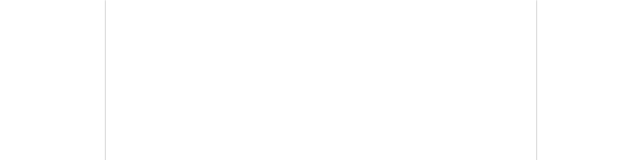
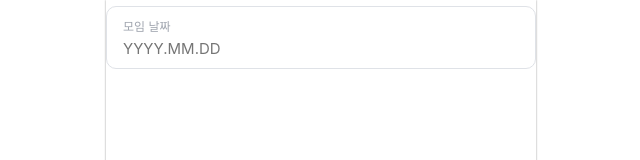
Before and after one commit to PICK-PLE/PICKPLE-client, a React (Vite) app: page /dev in a window 1280 px wide. Shown: the top 160 px of the page, without its empty margins (319-959 px from the left). Built offline with nearby package versions, Linux system fonts and the light colour scheme; a web font is replaced by a local one.

Commit message:
feat: datapicker 라이브러리 연동

```diff
--- a/package.json
+++ b/package.json
@@ -13,6 +13,7 @@
   "dependencies": {
     "@emotion/react": "^11.11.4",
     "react": "^18.3.1",
+    "react-datepicker": "^7.2.0",
     "react-dom": "^18.3.1",
     "react-router-dom": "^6.24.0"
   },
--- /dev/null
+++ b/src/components/common/DateSelect/DateSelect.style.ts
@@ -0,0 +1,42 @@
+import { css, Theme } from '@emotion/react';
+import { flexGenerator } from '@styles/generator';
+
+export const customInputContainer = css`
+  position: relative;
+`;
+
+export const customInputLabel = (theme: Theme) => css`
+  ${flexGenerator()};
+  height: 1.7rem;
+  position: absolute;
+  top: 1.1rem;
+  left: 1.7rem;
+
+  ${theme.font['body03-r-12']};
+  color: ${theme.color.midgray1};
+`;
+
+export const customInputStyle = (theme: Theme) => css`
+  padding: 3.2rem 1.6rem 1rem;
+
+  width: 100%;
+  height: 6.3rem;
+
+  border: 1px solid ${theme.color.lightgray1};
+  border-radius: 10px;
+
+  ${theme.font['body01-r-15']};
+  color: ${theme.color.midgray1};
+`;
+
+export const DataPickerWrapper = css`
+  width: 100%;
+  height: 6.3rem;
+
+  & .react-datepicker-wrapper {
+    width: 100%;
+    & .react-datepicker__input-container {
+      width: 100%;
+    }
+  }
+`;
--- /dev/null
+++ b/src/components/common/DateSelect/DateSelect.tsx
@@ -0,0 +1,37 @@
+import { useState } from 'react';
+import DatePicker from 'react-datepicker';
+
+import 'react-datepicker/dist/react-datepicker.css';
+import {
+  DataPickerWrapper,
+  customInputContainer,
+  customInputLabel,
+  customInputStyle,
+} from './DateSelect.style';
+import React from 'react';
+
+// interface DateSelectProps {}
+
+const CustomInput = React.forwardRef(({ value, onClick, placeholder }, ref) => (
+  <div css={customInputContainer} onClick={onClick}>
+    <div css={customInputLabel}>모임 날짜</div>
+    <input css={customInputStyle} ref={ref} value={value} readOnly placeholder={placeholder} />
+  </div>
+));
+
+const DateSelect = () => {
+  const [moimDate, setMoimDate] = useState<Date | null>();
+  return (
+    <div css={DataPickerWrapper}>
+      <DatePicker
+        selected={moimDate}
+        onChange={(date) => setMoimDate(date)}
+        placeholderText={`YYYY.MM.DD`}
+        dateFormat="yyyy.MM.dd"
+        customInput={<CustomInput />}
+      />
+    </div>
+  );
+};
+
+export default DateSelect;
--- a/src/components/common/index.ts
+++ b/src/components/common/index.ts
@@ -4,5 +4,6 @@ import PayButton from './buttons/PayButton/PayButton';
 import Header from './headers/Header/Header';
 import NumberLabel from 'src/components/common/NumberLabel/NumberLabel';
 import ProgressBar from './ProgressBar/ProgressBar';
+import DateSelect from './DateSelect/DateSelect';
 
-export { IconButton, SocialLoginButton, PayButton, Header, NumberLabel, ProgressBar };
+export { IconButton, SocialLoginButton, PayButton, Header, NumberLabel, ProgressBar, DateSelect };
--- a/src/pages/dev/Dev.tsx
+++ b/src/pages/dev/Dev.tsx
@@ -1,7 +1,12 @@
-import { ProgressBar } from '@components';
+import { DateSelect } from '@components';
 
 const Dev = () => {
-  return <></>;
+  return (
+    <>
+      <br />
+      <DateSelect />
+    </>
+  );
 };
 
 export default Dev;
```
Also changed, not shown: 1 other file (tests, documents, lock files or other folders).
